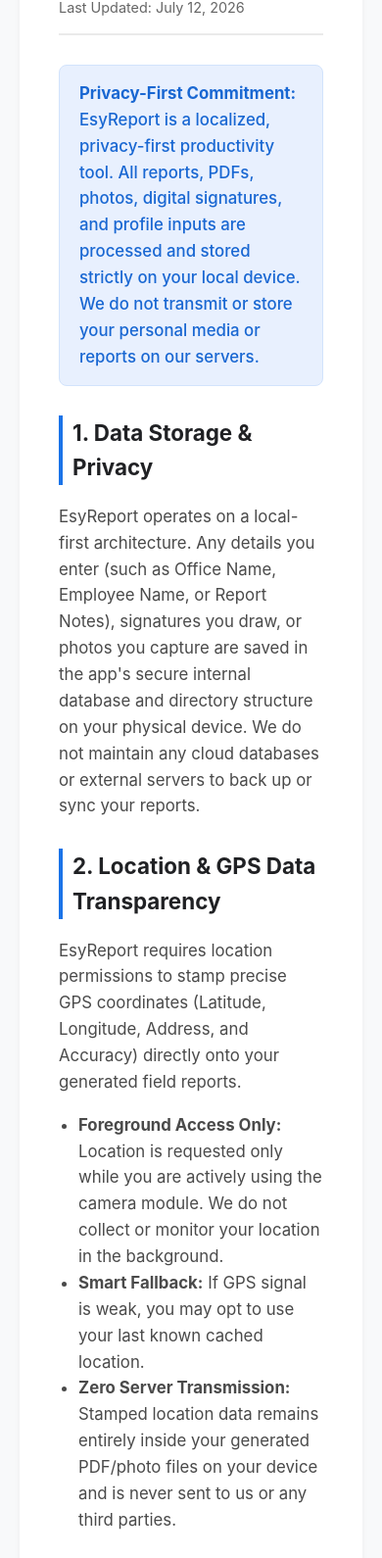
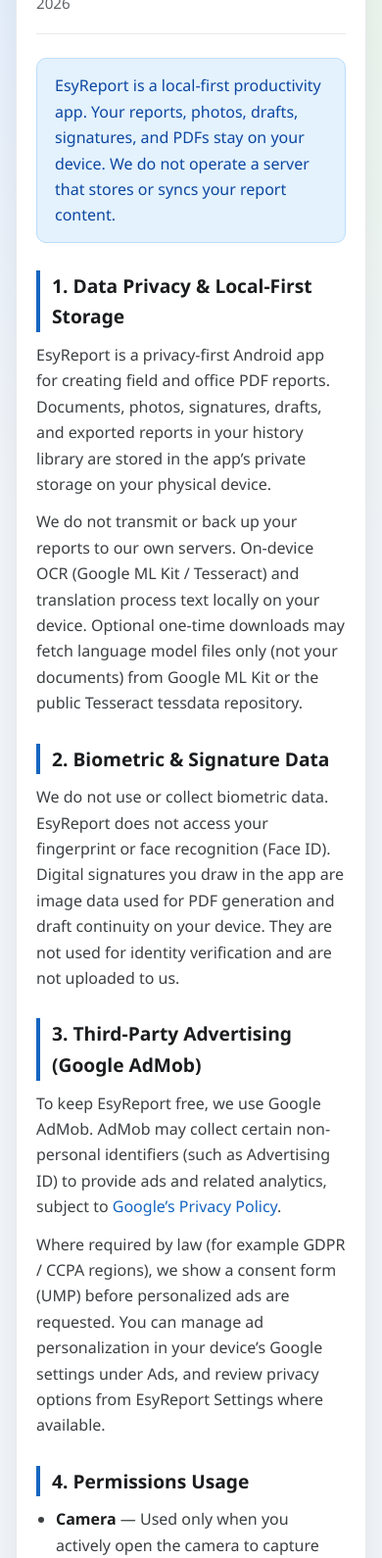
Before and after one commit to dkappsworld/dkappsworld.github.io, a plain HTML site: page Privacy-Policy-EsyReport.html in a window 390 px wide. Shown: the part 149-1739 px from the top of the page at 98% size. Drawn offline with Linux system fonts and the light colour scheme.

Commit message:
Update Privacy-Policy-EsyReport.html

```diff
--- a/Privacy-Policy-EsyReport.html
+++ b/Privacy-Policy-EsyReport.html
@@ -3,125 +3,208 @@
 <head>
     <meta charset="UTF-8">
     <meta name="viewport" content="width=device-width, initial-scale=1.0">
-    <title>Privacy Policy - EsyReport</title>
+    <meta name="description" content="Privacy Policy for EsyReport — a local-first Android PDF report app.">
+    <title>Privacy Policy — EsyReport</title>
     <style>
+        :root {
+            --ink: #1a1c1e;
+            --muted: #5f6368;
+            --bg: #f0f3f7;
+            --card: #ffffff;
+            --accent: #1565c0;
+            --accent-soft: #e3f2fd;
+            --line: #e8eaed;
+        }
+
+        * { box-sizing: border-box; }
+
         body {
-            font-family: -apple-system, BlinkMacSystemFont, "Segoe UI", Roboto, Helvetica, Arial, sans-serif;
-            line-height: 1.6;
-            color: #333;
-            max-width: 800px;
+            margin: 0;
+            font-family: "Segoe UI", system-ui, -apple-system, Roboto, Helvetica, Arial, sans-serif;
+            line-height: 1.65;
+            color: var(--ink);
+            background:
+                radial-gradient(ellipse 80% 50% at 10% -10%, #d6e8ff 0%, transparent 55%),
+                radial-gradient(ellipse 60% 40% at 100% 0%, #e8f5e9 0%, transparent 45%),
+                var(--bg);
+            padding: 32px 16px 48px;
+        }
+
+        .wrap {
+            max-width: 760px;
             margin: 0 auto;
-            padding: 20px;
-            background-color: #f8f9fa;
+            background: var(--card);
+            border-radius: 16px;
+            border: 1px solid var(--line);
+            box-shadow: 0 8px 28px rgba(26, 28, 30, 0.06);
+            padding: 40px 36px;
         }
-        .container {
-            background-color: #ffffff;
-            padding: 40px;
-            border-radius: 12px;
-            box-shadow: 0 4px 6px rgba(0, 0, 0, 0.05);
+
+        h1 {
+            margin: 0 0 8px;
+            font-size: clamp(1.75rem, 4vw, 2.25rem);
+            font-weight: 800;
+            color: var(--accent);
+            letter-spacing: -0.02em;
         }
-        h1 {
-            color: #1a73e8;
-            font-size: 2.2rem;
-            margin-bottom: 5px;
+
+        .meta {
+            color: var(--muted);
+            font-size: 0.95rem;
+            margin-bottom: 24px;
+            padding-bottom: 18px;
+            border-bottom: 1px solid var(--line);
         }
-        .last-updated {
-            color: #666;
-            font-size: 0.9rem;
-            margin-bottom: 30px;
-            border-bottom: 2px solid #eaeaea;
-            padding-bottom: 15px;
-        }
-        h2 {
-            color: #202124;
-            font-size: 1.4rem;
-            margin-top: 30px;
-            border-left: 4px solid #1a73e8;
-            padding-left: 10px;
-        }
-        p, li {
-            font-size: 1.05rem;
-            color: #4a4a4a;
-        }
-        ul {
-            padding-left: 20px;
-        }
-        .highlight-box {
-            background-color: #e8f0fe;
-            border: 1px solid #d2e3fc;
-            padding: 15px 20px;
-            border-radius: 8px;
-            margin: 20px 0;
-        }
-        .highlight-box p {
-            margin: 0;
-            color: #1967d2;
+
+        .callout {
+            background: var(--accent-soft);
+            border: 1px solid #bbdefb;
+            border-radius: 10px;
+            padding: 14px 18px;
+            margin: 0 0 28px;
+            color: #0d47a1;
             font-weight: 500;
         }
-        .footer {
-            margin-top: 50px;
-            text-align: center;
-            font-size: 0.85rem;
-            color: #777;
-            border-top: 1px solid #eaeaea;
-            padding-top: 20px;
+
+        h2 {
+            margin: 28px 0 10px;
+            font-size: 1.2rem;
+            font-weight: 700;
+            color: var(--ink);
+            border-left: 4px solid var(--accent);
+            padding-left: 12px;
         }
+
+        p { margin: 0 0 12px; color: #3c4043; }
+
+        ul {
+            margin: 0 0 12px;
+            padding-left: 1.25rem;
+            color: #3c4043;
+        }
+
+        li { margin-bottom: 8px; }
+
+        strong { color: var(--ink); }
+
         a {
-            color: #1a73e8;
+            color: var(--accent);
             text-decoration: none;
         }
-        a:hover {
-            text-decoration: underline;
+
+        a:hover { text-decoration: underline; }
+
+        .footer {
+            margin-top: 36px;
+            padding-top: 18px;
+            border-top: 1px solid var(--line);
+            text-align: center;
+            font-size: 0.875rem;
+            color: var(--muted);
+        }
+
+        @media (max-width: 560px) {
+            .wrap { padding: 28px 20px; }
         }
     </style>
 </head>
 <body>
-    <div class="container">
+    <main class="wrap">
         <h1>Privacy Policy</h1>
-        <div class="last-updated">Last Updated: July 12, 2026</div>
+        <p class="meta">EsyReport · Last updated: September 30, 2026</p>
 
-        <div class="highlight-box">
-            <p><strong>Privacy-First Commitment:</strong> EsyReport is a localized, privacy-first productivity tool. All reports, PDFs, photos, digital signatures, and profile inputs are processed and stored strictly on your local device. We do not transmit or store your personal media or reports on our servers.</p>
+        <div class="callout">
+            EsyReport is a local-first productivity app. Your reports, photos, drafts, signatures, and PDFs stay on your device. We do not operate a server that stores or syncs your report content.
         </div>
 
-        <h2>1. Data Storage & Privacy</h2>
-        <p>EsyReport operates on a local-first architecture. Any details you enter (such as Office Name, Employee Name, or Report Notes), signatures you draw, or photos you capture are saved in the app's secure internal database and directory structure on your physical device. We do not maintain any cloud databases or external servers to back up or sync your reports.</p>
-
-        <h2>2. Location & GPS Data Transparency</h2>
-        <p>EsyReport requires location permissions to stamp precise GPS coordinates (Latitude, Longitude, Address, and Accuracy) directly onto your generated field reports.
-        <ul>
-            <li><strong>Foreground Access Only:</strong> Location is requested only while you are actively using the camera module. We do not collect or monitor your location in the background.</li>
-            <li><strong>Smart Fallback:</strong> If GPS signal is weak, you may opt to use your last known cached location.</li>
-            <li><strong>Zero Server Transmission:</strong> Stamped location data remains entirely inside your generated PDF/photo files on your device and is never sent to us or any third parties.</li>
-        </ul>
+        <h2>1. Data Privacy &amp; Local-First Storage</h2>
+        <p>
+            EsyReport is a privacy-first Android app for creating field and office PDF reports.
+            Documents, photos, signatures, drafts, and exported reports in your history library are stored
+            in the app’s private storage on your physical device.
+        </p>
+        <p>
+            We do not transmit or back up your reports to our own servers.
+            On-device OCR (Google ML Kit / Tesseract) and translation process text locally on your device.
+            Optional one-time downloads may fetch language model files only (not your documents)
+            from Google ML Kit or the public Tesseract tessdata repository.
         </p>
 
-        <h2>3. Offline OCR & Document Scanning</h2>
-        <p>All Document Scanning and OCR (optical character recognition) text extractions are processed locally on your device using on-device machine learning models (Google ML Kit and Tesseract). Your scanned documents and extracted text are never uploaded to any remote servers for OCR processing.</p>
+        <h2>2. Biometric &amp; Signature Data</h2>
+        <p>
+            We do not use or collect biometric data. EsyReport does not access your fingerprint or face recognition (Face ID).
+            Digital signatures you draw in the app are image data used for PDF generation and draft continuity on your device.
+            They are not used for identity verification and are not uploaded to us.
+        </p>
 
-        <h2>4. Digital Signature Processing</h2>
-        <p>Digital signatures drawn inside the app are processed temporarily to render the signature image onto the generated PDF report. Signatures are not uploaded, nor are they stored or used for biometric identification. You can add or clear your signature at any time.</p>
+        <h2>3. Third-Party Advertising (Google AdMob)</h2>
+        <p>
+            To keep EsyReport free, we use Google AdMob. AdMob may collect certain non-personal identifiers
+            (such as Advertising ID) to provide ads and related analytics, subject to
+            <a href="https://policies.google.com/privacy" target="_blank" rel="noopener noreferrer">Google’s Privacy Policy</a>.
+        </p>
+        <p>
+            Where required by law (for example GDPR / CCPA regions), we show a consent form (UMP)
+            before personalized ads are requested. You can manage ad personalization in your device’s
+            Google settings under Ads, and review privacy options from EsyReport Settings where available.
+        </p>
 
-        <h2>5. Advertising & Analytics (Google AdMob)</h2>
-        <p>To keep EsyReport free for all users, we integrate Google AdMob. Google AdMob may collect and process device-specific data, such as your Advertising ID, to serve personalized or non-personalized advertisements. This data collection is managed by Google Services and is subject to <a href="https://policies.google.com/privacy" target="_blank">Google's Privacy Policy</a>.</p>
+        <h2>4. Permissions Usage</h2>
+        <ul>
+            <li><strong>Camera</strong> — Used only when you actively open the camera to capture documents or report photos.</li>
+            <li><strong>Location (fine / coarse)</strong> — Used only while the camera is open, with your permission, to optionally stamp GPS metadata (coordinates, address, accuracy) on photos/reports. No background location access.</li>
+            <li><strong>Gallery / photos</strong> — Selected through the system Photo Picker (or document scanner intents). The app does not request broad storage or media-library access.</li>
+            <li><strong>Internet / network state</strong> — Used for ads, consent messaging, and optional one-time OCR/translation model downloads.</li>
+            <li><strong>Advertising ID (AD_ID)</strong> — Declared for AdMob when targeting modern Android versions.</li>
+        </ul>
+        <p>
+            PDF reports and drafts remain in the app’s private storage and are shared only when you use the system share sheet
+            (via Android FileProvider). OCR runs entirely on-device. There is no background access for camera or location.
+        </p>
 
-        <h2>6. Permissions Requested</h2>
-        <ul>
-            <li><strong>CAMERA:</strong> Required to capture report photos and scan documents.</li>
-            <li><strong>ACCESS_FINE_LOCATION & ACCESS_COARSE_LOCATION:</strong> Required for stamping location data on reports.</li>
-            <li><strong>INTERNET & ACCESS_NETWORK_STATE:</strong> Required by Google AdMob to load advertisements.</li>
-        </ul>
+        <h2>5. GPS &amp; Location Transparency</h2>
+        <p>
+            Location access is foreground-only and user-initiated. GPS coordinates are stamped on your report only when enabled.
+            If live GPS is weak, you may choose to use your last known cached location.
+            Stamped location data stays inside your local photos/PDFs and is not sent to EsyReport servers
+            (we do not operate such servers for your reports).
+        </p>
 
-        <h2>7. Data Deletion Rights</h2>
-        <p>Since all data is stored locally, you have total control. You can permanently erase all files, drafts, settings, and generated reports by selecting "Clear all data" or "Delete Account" in the app's Settings menu, or by clearing the app data in your Android system Settings. Once cleared, this data is unrecoverable.</p>
+        <h2>6. Data Deletion Rights</h2>
+        <p>
+            You control your data. Use <strong>Clear all data</strong> or <strong>Delete Account</strong> in EsyReport Settings
+            to permanently wipe locally stored app data (media, drafts, reports, related files).
+            You can also clear app data from Android system Settings.
+            Once deleted, this data cannot be recovered. There is no server-side copy of your reports for us to delete.
+        </p>
 
-        <h2>8. Contact Us</h2>
-        <p>If you have any questions or feedback regarding this Privacy Policy, please contact us at:<br>
-        <strong>Email:</strong> <a href="mailto:Nehadkkumari2@gmail.com">Nehadkkumari2@gmail.com</a></p>
+        <h2>7. Children’s Privacy</h2>
+        <p>
+            EsyReport is a general productivity tool and is not directed at children under 13
+            (or the equivalent minimum age in your country). We do not knowingly collect personal information from children.
+        </p>
+
+        <h2>8. Changes to This Policy</h2>
+        <p>
+            We may update this Privacy Policy when the app’s features or legal requirements change.
+            The “Last updated” date at the top will be revised accordingly. Continued use of the app after an update
+            means you acknowledge the revised policy.
+        </p>
+
+        <h2>9. Contact Information</h2>
+        <p>
+            For privacy inquiries or technical support, contact:<br>
+            <strong>Email:</strong>
+            <a href="mailto:Nehadkkumari2@gmail.com">Nehadkkumari2@gmail.com</a>
+        </p>
+
+        <p style="margin-top: 24px; color: var(--muted); font-size: 0.95rem;">
+            By using EsyReport, you acknowledge and agree to this localized, device-first privacy approach.
+        </p>
 
         <div class="footer">
-            &copy; 2026 EsyReport. All rights reserved.
+            © 2026 EsyReport. All rights reserved.
         </div>
-    </div>
+    </main>
 </body>
 </html>
```
